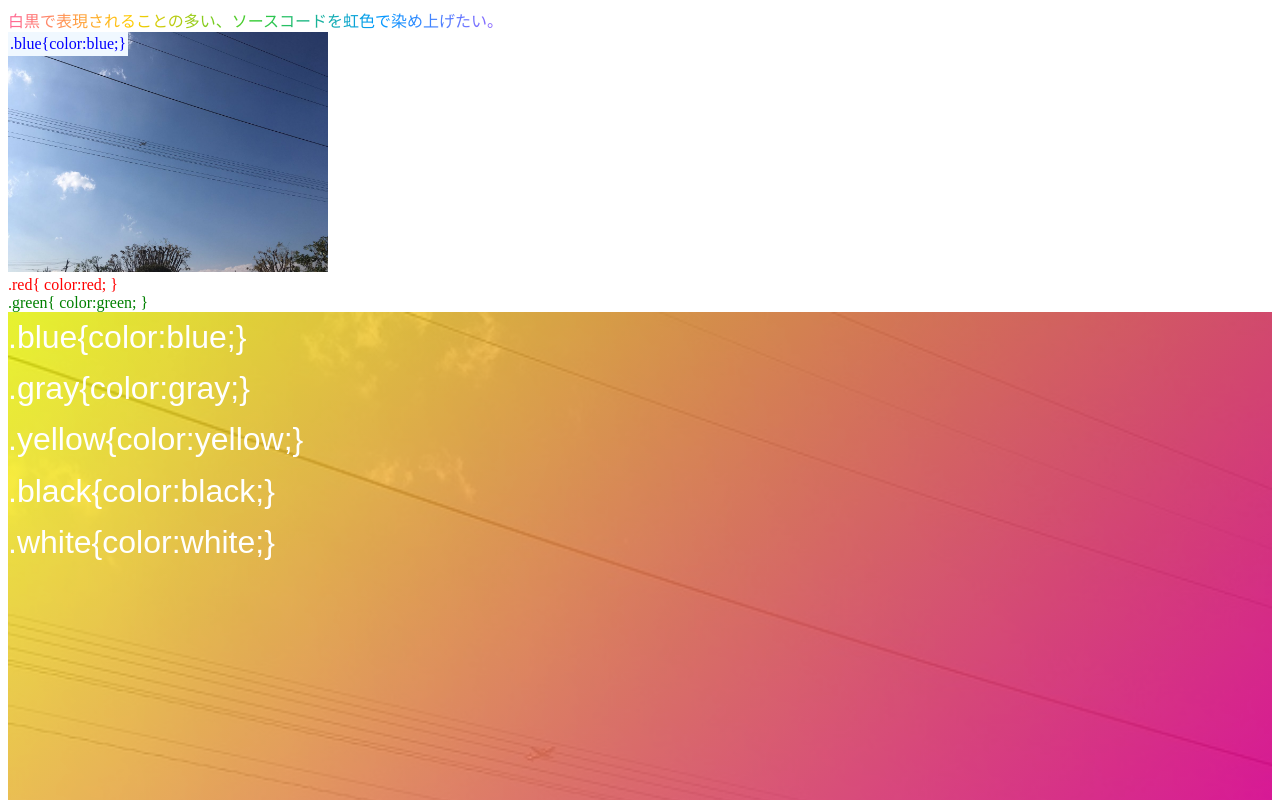
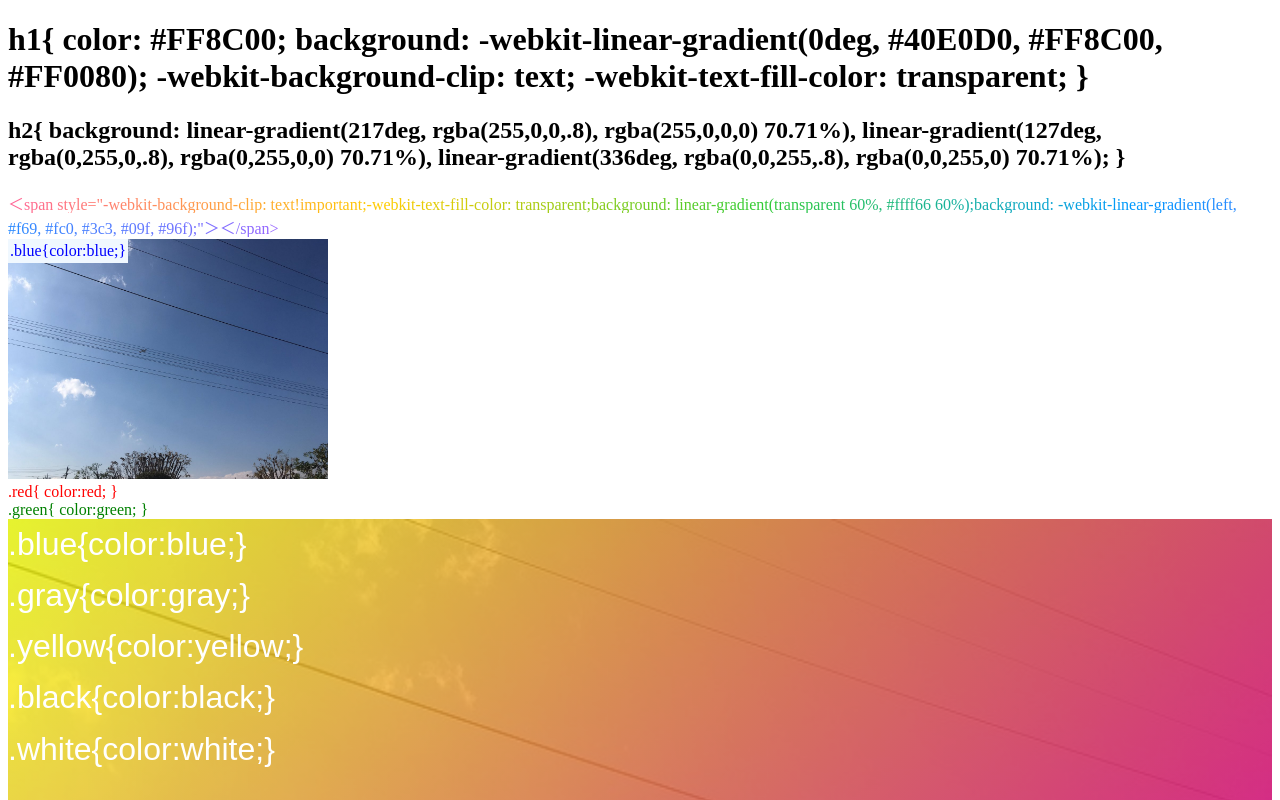
Before and after one commit to tatsunoriuehera/css_arts, a plain HTML site: page index.html in a window 1280 px wide. Shown: the top 800 px of the page. Drawn offline with Linux system fonts and the light colour scheme.

Commit message:
Update index.html

```diff
--- a/index.html
+++ b/index.html
@@ -8,7 +8,22 @@
 <link href="model.css" rel="stylesheet">
 </head>
 <body>
-<span style="-webkit-background-clip: text!important;-webkit-text-fill-color: transparent;background: linear-gradient(transparent 60%, #ffff66 60%);background: -webkit-linear-gradient(left, #f69, #fc0, #3c3, #09f, #96f);">白黒で表現されることの多い、ソースコードを虹色で染め上げたい。</span>
+<h1>
+h1{
+  color: #FF8C00;
+  background: -webkit-linear-gradient(0deg, #40E0D0, #FF8C00, #FF0080);
+  -webkit-background-clip: text;
+  -webkit-text-fill-color: transparent;
+}
+</h1>
+<h2>
+h2{
+    background: linear-gradient(217deg, rgba(255,0,0,.8), rgba(255,0,0,0) 70.71%),
+            linear-gradient(127deg, rgba(0,255,0,.8), rgba(0,255,0,0) 70.71%),
+            linear-gradient(336deg, rgba(0,0,255,.8), rgba(0,0,255,0) 70.71%);
+}
+</h2>
+    <span style="-webkit-background-clip: text!important;-webkit-text-fill-color: transparent;background: linear-gradient(transparent 60%, #ffff66 60%);background: -webkit-linear-gradient(left, #f69, #fc0, #3c3, #09f, #96f);">＜span style="-webkit-background-clip: text!important;-webkit-text-fill-color: transparent;background: linear-gradient(transparent 60%, #ffff66 60%);background: -webkit-linear-gradient(left, #f69, #fc0, #3c3, #09f, #96f);"＞＜/span></span>
 <div id="example">
      <img src="DqpwP6LVsAAczCB.jpg"/ width="320px" height="240px">
      <span>.blue{color:blue;}</span>
```
